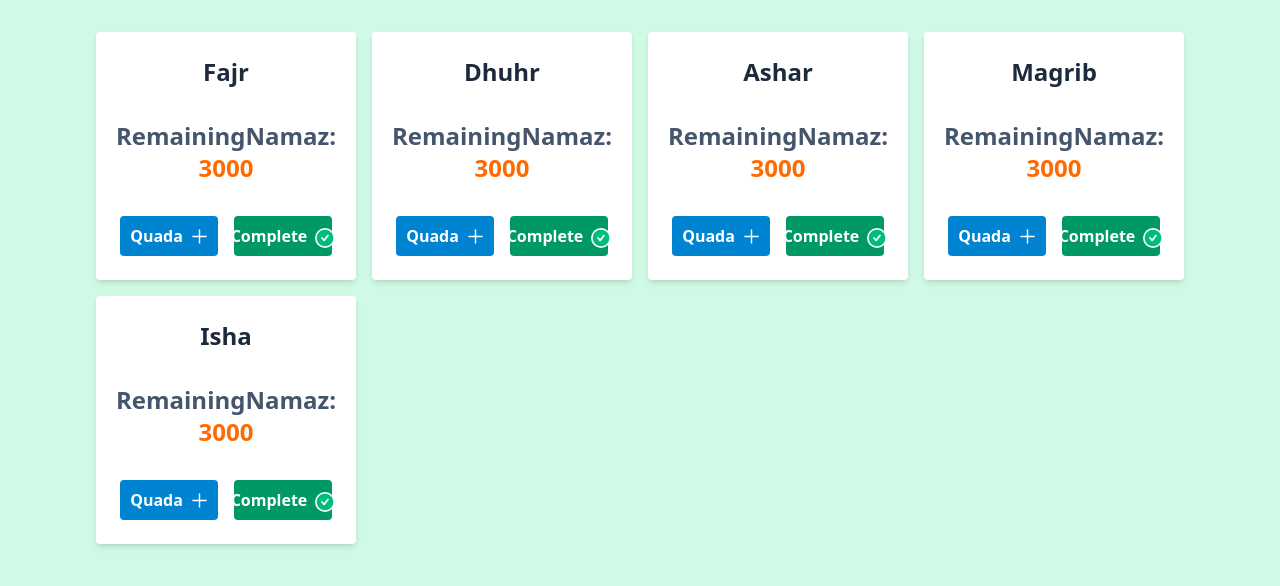
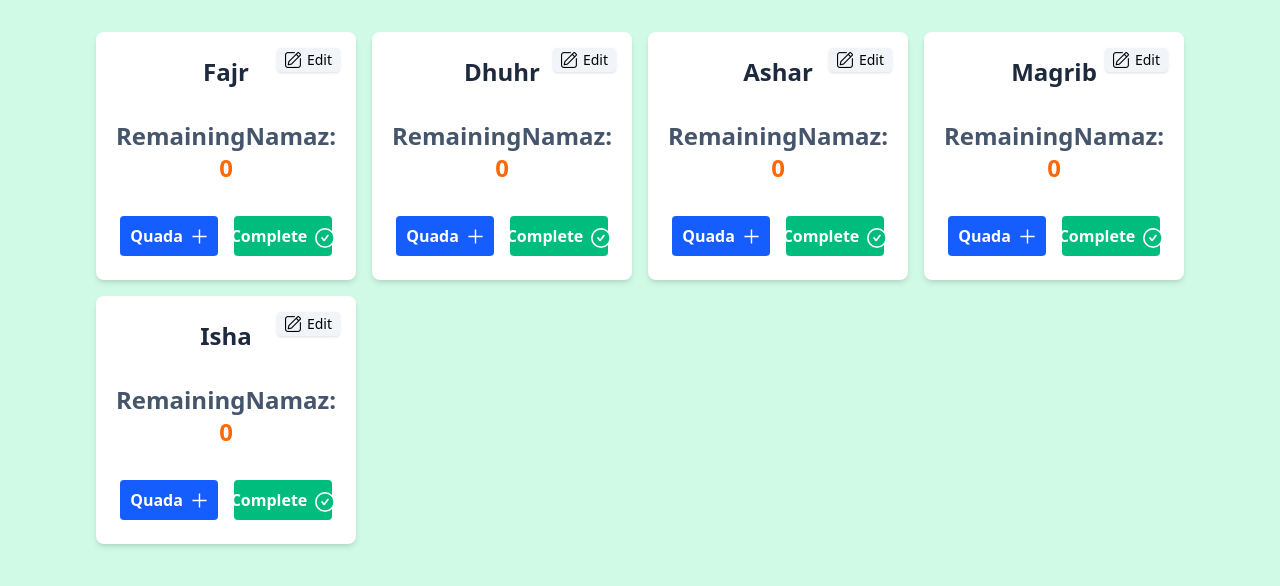
Before and after one commit to MdShoaib0/ToDoList, a React (Vite) app: page /namaz in a window 1280 px wide. Shown: the top 586 px of the page. Built offline with nearby package versions, Linux system fonts and the light colour scheme.

Commit message:
Namaz file is updated

```diff
--- a/src/component/NamazCard.jsx
+++ b/src/component/NamazCard.jsx
@@ -1,10 +1,14 @@
 import React, { useState, useEffect } from 'react'
 import { GrAdd } from 'react-icons/gr'
 import logo from '../../public/checkmark.png'
+import Logo1 from '../../public/pen.png'
+import Logo2 from '../../public/checked.png'
 
 function NamazCard({ name }) {
 
-  const [namazCount, setNamazCount] = useState(3000)
+  const [namazCount, setNamazCount] = useState(0)
+  const [edit, setEdit] = useState(false);
+  const [newNamazCount, setNewNamazCount] = useState(0);
 
   useEffect(() => {
     const savedCount = localStorage.getItem(`namaz_${name}`)
@@ -21,12 +25,34 @@ function NamazCard({ name }) {
     setNamazCount(prev => prev + 1)
   }
 
+  const handleEdit = () => {
+    setEdit((prev) => !prev);
+    if (edit) {
+      setNamazCount(newNamazCount);
+    }
+  }
+
   const handleComplete = () => {
     setNamazCount(prev => (prev > 0 ? prev - 1 : 0))
   }
 
+  const handleNamazCount = (event) => {
+    const value = event.target.value;
+    setNewNamazCount(value);
+  }
+
   return (
-    <div className={`w-full flex flex-col justify-center items-center gap-8 p-6 rounded shadow-md bg-white`}>
+    <div className={`w-full flex flex-col relative justify-center items-center gap-8 p-6 rounded-lg shadow-md bg-white`}>
+      <div onClick={handleEdit} className='absolute top-4 right-4'>
+        {(!edit) ? <div className='flex items-center gap-1.5 bg-slate-100 px-2 py-0.5 rounded shadow'>
+          <img className='w-4 h-4' src={Logo1} alt="edit" />
+          <p className='text-sm font-medium'>Edit</p>
+        </div> : <div className='flex items-center gap-1 bg-slate-100 px-2 py-0.5 rounded shadow'>
+          <img className='w-4 h-4' src={Logo2} alt="save" />
+          <p className='text-sm font-medium'>Save</p>
+        </div>}
+      </div>
+      {(edit) && <input onChange={handleNamazCount} className='w-12 absolute top-27.3 right-4 h-7 outline-0 px-2 rounded bg-gray-100' type="text" />}
       <p className='text-2xl font-bold text-slate-800 text-center'>{name}</p>
       <p className='text-2xl font-bold text-slate-600 text-center'>
         RemainingNamaz:{' '}
@@ -37,14 +63,14 @@ function NamazCard({ name }) {
       <div className='grid grid-cols-2 gap-4'>
         <div
           onClick={handleQuada}
-          className='bg-sky-600 text-white py-2 px-6 rounded flex justify-center items-center gap-2 font-semibold active:scale-95 transition-all duration-300 cursor-pointer'
+          className='bg-blue-600 text-white py-2 px-6 rounded flex justify-center items-center gap-2 font-semibold active:scale-95 transition-all duration-300 cursor-pointer'
         >
           <button>Quada</button>
           <p><GrAdd size={17} /></p>
         </div>
         <div
           onClick={handleComplete}
-          className='bg-emerald-600 text-white py-2 px-6 rounded flex justify-center items-end gap-2 font-semibold active:scale-95 transition-all duration-300 cursor-pointer'
+          className='bg-emerald-500 text-white py-2 px-6 rounded flex justify-center items-end gap-2 font-semibold active:scale-95 transition-all duration-300 cursor-pointer'
         >
           <button>Complete</button>
           <img src={logo} alt="Tick Mark" className='w-5 h-5 bg-white rounded-full' />
```
Also changed, not shown: public/checked.png (added), public/pen.png (added).
